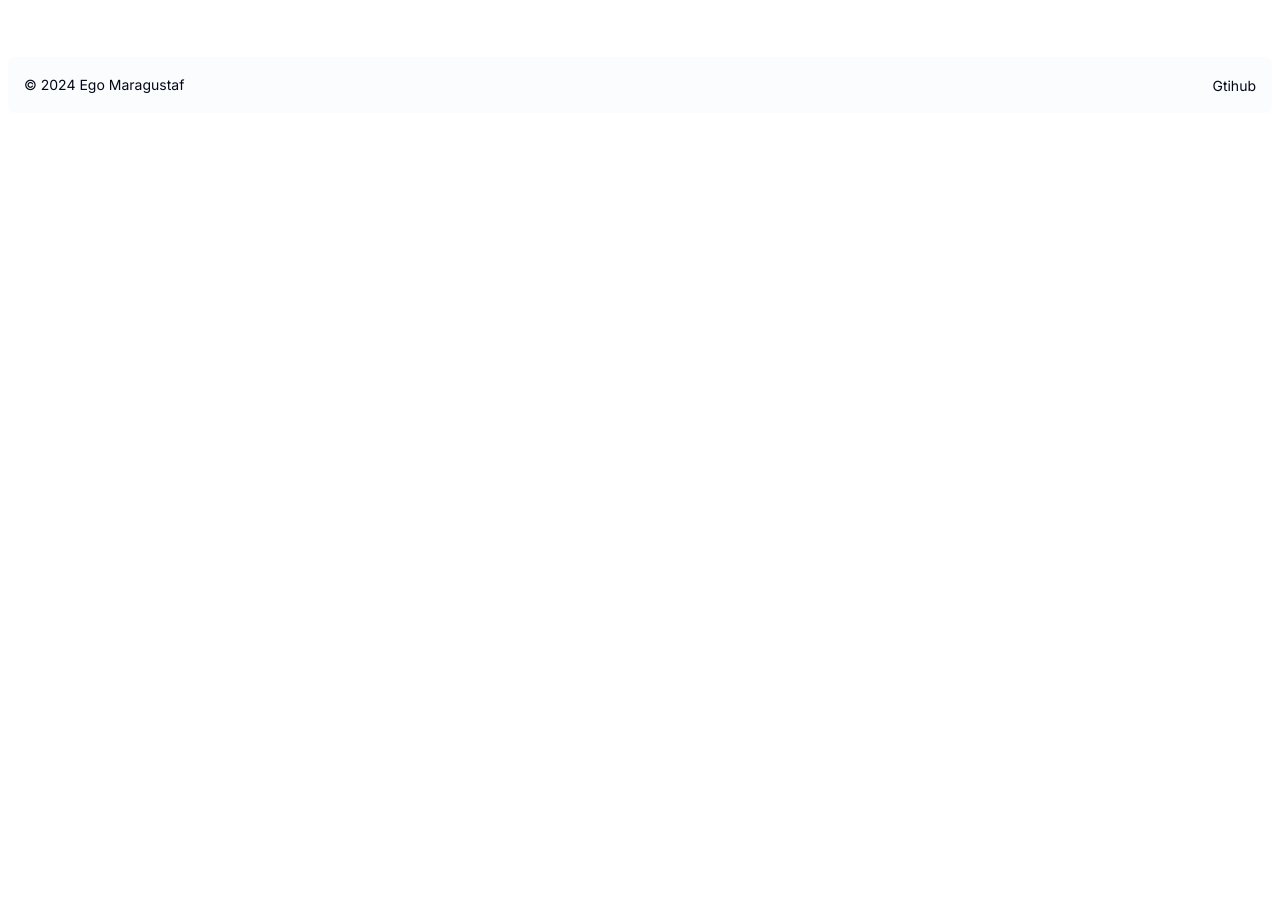
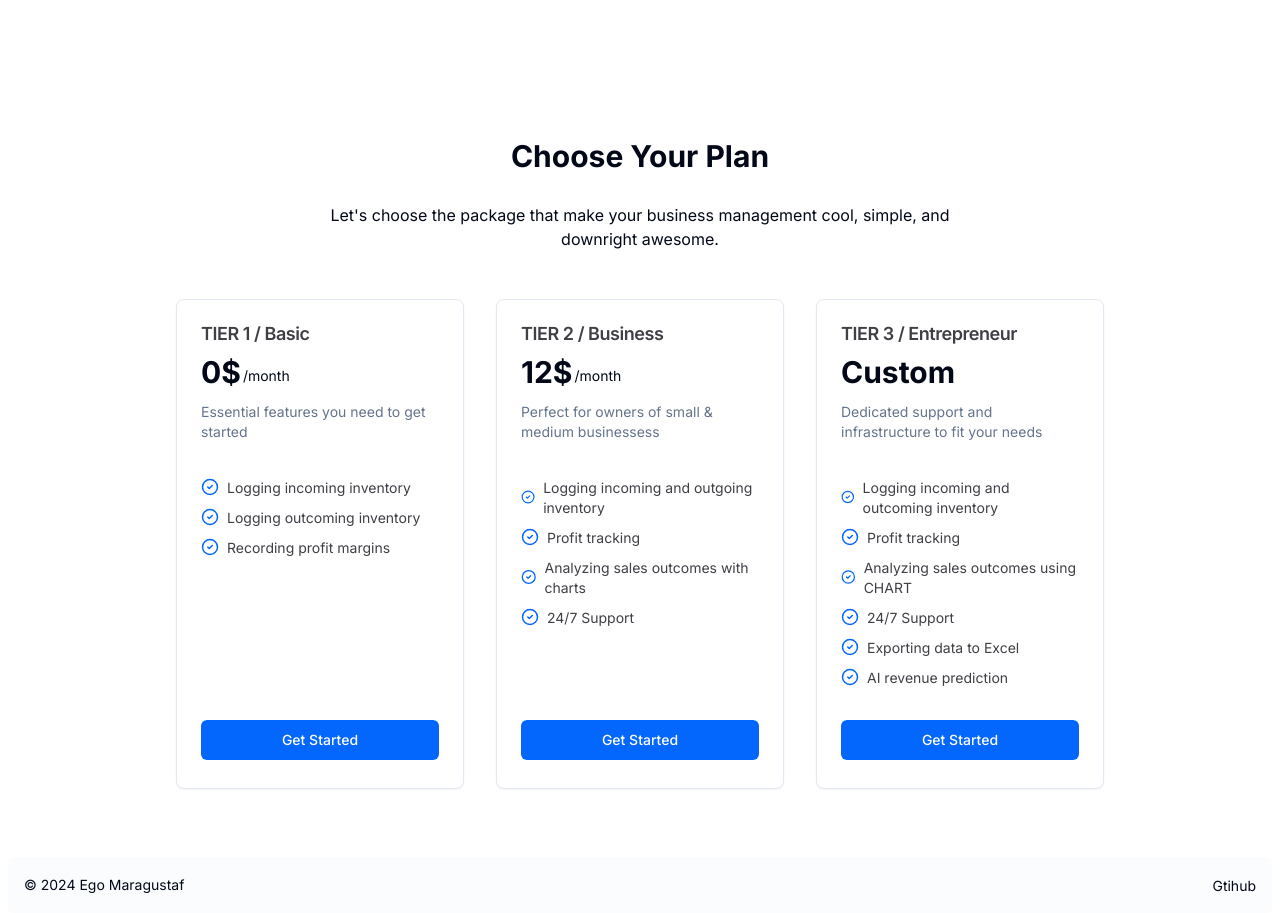
Before and after one commit to egomaragustaf/test2-aoa, a Next.js app: page / in a window 1280 px wide. Shown: the part 1460-2373 px from the top of the page. Before the commit the page ends 1573 px from the top, so only its background shows below. Built offline with nearby package versions, Linux system fonts and the light colour scheme.

Commit message:
feat: add pricing section

```diff
--- a/src/app/(main)/_components/section-about.tsx
+++ b/src/app/(main)/_components/section-about.tsx
@@ -11,7 +11,7 @@ export function About() {
           <b className="p-2 leading-normal flex text-center text-3xl">
             Welcome to KeDa – your ultimate business companion!
           </b>
-          <ul className="text-[#0C68FA] text-base space-y-2 font-semibold">
+          <ul className="text-[#0366fd] text-base space-y-2 font-semibold">
             <li className="flex gap-2">
               <CircleCheck className="h-6 w-6 text-green-600" />
               Simplify your entrepreneurial journey.
--- /dev/null
+++ b/src/app/(main)/_components/section-pricing.tsx
@@ -0,0 +1,130 @@
+"use client";
+
+import { Button } from "@/components/ui/button";
+import {
+  Card,
+  CardContent,
+  CardDescription,
+  CardFooter,
+  CardHeader,
+  CardTitle,
+} from "@/components/ui/card";
+import { CheckCircle2 } from "lucide-react";
+
+interface PricingProps {
+  title: string;
+  price: number | string;
+  features: string[];
+  description: string;
+  actionLabel: string;
+}
+
+function PricingCard({
+  title,
+  price,
+  features,
+  description,
+  actionLabel,
+}: PricingProps) {
+  return (
+    <Card className="w-72 flex flex-col justify-between py-1 mx-auto sm:mx-0">
+      <div>
+        <CardHeader className="pb-8 pt-4">
+          <CardTitle className="text-zinc-700 dark:text-zinc-300 text-lg">
+            {title}
+          </CardTitle>
+          <div className="flex gap-0.5">
+            <h3 className="text-3xl font-bold">
+              {price === Number(price) ? price + "$" : "Custom"}
+            </h3>
+            <span className="flex flex-col justify-end text-sm mb-1">
+              {price === Number(price) ? "/month" : ""}
+            </span>
+          </div>
+          <CardDescription className="pt-1.5 h-12">
+            {description}
+          </CardDescription>
+        </CardHeader>
+        <CardContent className="flex flex-col gap-2">
+          {features.map((feature: string) => (
+            <CheckItem key={feature} text={feature} />
+          ))}
+        </CardContent>
+      </div>
+      <CardFooter className="mt-2">
+        <Button className="relative inline-flex w-full items-center justify-center rounded-md bg-[#0366fd] text-white dark:bg-white px-6 font-medium  dark:text-black transition-colors focus:outline-none focus:ring-2 focus:ring-slate-400 focus:ring-offset-2 focus:ring-offset-slate-50">
+          <div className="absolute -inset-0.5 -z-10 rounded-lg bg-gradient-to-b from-[#c7d2fe] to-[#8678f9] opacity-75 blur" />
+          {actionLabel}
+        </Button>
+      </CardFooter>
+    </Card>
+  );
+}
+
+const CheckItem = ({ text }: { text: string }) => (
+  <div className="flex gap-2">
+    <CheckCircle2 size={18} className="my-auto text-[#0366fd]" />
+    <p className="pt-0.5 text-zinc-700 dark:text-zinc-300 text-sm">{text}</p>
+  </div>
+);
+
+export function Pricing() {
+  const plans = [
+    {
+      title: "TIER 1 / Basic",
+      price: 0,
+      features: [
+        "Logging incoming inventory",
+        "Logging outcoming inventory",
+        "Recording profit margins",
+      ],
+      description: "Essential features you need to get started",
+      actionLabel: "Get Started",
+    },
+    {
+      title: "TIER 2 / Business",
+      price: 12,
+      features: [
+        "Logging incoming and outgoing inventory",
+        "Profit tracking",
+        "Analyzing sales outcomes with charts",
+        "24/7 Support",
+      ],
+      description: "Perfect for owners of small & medium businessess",
+      actionLabel: "Get Started",
+    },
+    {
+      title: "TIER 3 / Entrepreneur",
+      price: "Custom",
+      features: [
+        "Logging incoming and outcoming inventory",
+        "Profit tracking",
+        "Analyzing sales outcomes using CHART",
+        "24/7 Support",
+        "Exporting data to Excel",
+        "AI revenue prediction",
+      ],
+      description: "Dedicated support and infrastructure to fit your needs",
+      actionLabel: "Get Started",
+    },
+  ];
+
+  return (
+    <section className="w-full min-h-screen flex flex-row lg:flex-col items-center justify-center gap-4">
+      <div className="flex flex-col w-full items-center justify-center gap-4">
+        <h1 className="p-2 leading-normal flex text-center text-3xl font-bold">
+          Choose Your Plan
+        </h1>
+        <p className="max-w-2xl text-center">
+          Let's choose the package that make your business management cool,
+          simple, and downright awesome.
+        </p>
+        <div className="flex flex-col sm:flex-row sm:flex-wrap justify-center gap-8 mt-8">
+          {plans.map((plan) => {
+            return <PricingCard key={plan.title} {...plan} />;
+          })}
+        </div>
+      </div>
+    </section>
+  );
+}
--- a/src/app/(main)/layout.tsx
+++ b/src/app/(main)/layout.tsx
@@ -4,6 +4,7 @@ import { Header } from "@/components/layout/header";
 
 import { HeroBackground } from "./_components/hero-background";
 import { About } from "./_components/section-about";
+import { Pricing } from "./_components/section-pricing";
 
 export default function MainLayout({
   className,
@@ -15,6 +16,7 @@ export default function MainLayout({
       <Header />
       <main className={cn("flex-1", className)}>{children}</main>
       <About />
+      <Pricing />
       <Footer />
     </div>
   );
--- a/src/components/ui/button.tsx
+++ b/src/components/ui/button.tsx
@@ -1,15 +1,15 @@
-import * as React from "react"
-import { Slot } from "@radix-ui/react-slot"
-import { cva, type VariantProps } from "class-variance-authority"
+import * as React from "react";
+import { Slot } from "@radix-ui/react-slot";
+import { cva, type VariantProps } from "class-variance-authority";
 
-import { cn } from "@/lib/utils"
+import { cn } from "@/lib/utils";
 
 const buttonVariants = cva(
   "inline-flex items-center justify-center whitespace-nowrap rounded-md text-sm font-medium ring-offset-background transition-colors focus-visible:outline-none focus-visible:ring-2 focus-visible:ring-ring focus-visible:ring-offset-2 disabled:pointer-events-none disabled:opacity-50",
   {
     variants: {
       variant: {
-        default: "bg-primary text-primary-foreground hover:bg-primary/90",
+        default: "bg-[#0366fd] text-[#0366fd]-foreground hover:bg-[#0366fd]/90",
         destructive:
           "bg-destructive text-destructive-foreground hover:bg-destructive/90",
         outline:
@@ -17,7 +17,7 @@ const buttonVariants = cva(
         secondary:
           "bg-secondary text-secondary-foreground hover:bg-secondary/80",
         ghost: "hover:bg-accent hover:text-accent-foreground",
-        link: "text-primary underline-offset-4 hover:underline",
+        link: "text-[#0366fd] underline-offset-4 hover:underline",
       },
       size: {
         default: "h-10 px-4 py-2",
@@ -31,26 +31,26 @@ const buttonVariants = cva(
       size: "default",
     },
   }
-)
+);
 
 export interface ButtonProps
   extends React.ButtonHTMLAttributes<HTMLButtonElement>,
     VariantProps<typeof buttonVariants> {
-  asChild?: boolean
+  asChild?: boolean;
 }
 
 const Button = React.forwardRef<HTMLButtonElement, ButtonProps>(
   ({ className, variant, size, asChild = false, ...props }, ref) => {
-    const Comp = asChild ? Slot : "button"
+    const Comp = asChild ? Slot : "button";
     return (
       <Comp
         className={cn(buttonVariants({ variant, size, className }))}
         ref={ref}
         {...props}
       />
-    )
+    );
   }
-)
-Button.displayName = "Button"
+);
+Button.displayName = "Button";
 
-export { Button, buttonVariants }
+export { Button, buttonVariants };
--- /dev/null
+++ b/src/components/ui/card.tsx
@@ -0,0 +1,79 @@
+import * as React from "react"
+
+import { cn } from "@/lib/utils"
+
+const Card = React.forwardRef<
+  HTMLDivElement,
+  React.HTMLAttributes<HTMLDivElement>
+>(({ className, ...props }, ref) => (
+  <div
+    ref={ref}
+    className={cn(
+      "rounded-lg border bg-card text-card-foreground shadow-sm",
+      className
+    )}
+    {...props}
+  />
+))
+Card.displayName = "Card"
+
+const CardHeader = React.forwardRef<
+  HTMLDivElement,
+  React.HTMLAttributes<HTMLDivElement>
+>(({ className, ...props }, ref) => (
+  <div
+    ref={ref}
+    className={cn("flex flex-col space-y-1.5 p-6", className)}
+    {...props}
+  />
+))
+CardHeader.displayName = "CardHeader"
+
+const CardTitle = React.forwardRef<
+  HTMLParagraphElement,
+  React.HTMLAttributes<HTMLHeadingElement>
+>(({ className, ...props }, ref) => (
+  <h3
+    ref={ref}
+    className={cn(
+      "text-2xl font-semibold leading-none tracking-tight",
+      className
+    )}
+    {...props}
+  />
+))
+CardTitle.displayName = "CardTitle"
+
+const CardDescription = React.forwardRef<
+  HTMLParagraphElement,
+  React.HTMLAttributes<HTMLParagraphElement>
+>(({ className, ...props }, ref) => (
+  <p
+    ref={ref}
+    className={cn("text-sm text-muted-foreground", className)}
+    {...props}
+  />
+))
+CardDescription.displayName = "CardDescription"
+
+const CardContent = React.forwardRef<
+  HTMLDivElement,
+  React.HTMLAttributes<HTMLDivElement>
+>(({ className, ...props }, ref) => (
+  <div ref={ref} className={cn("p-6 pt-0", className)} {...props} />
+))
+CardContent.displayName = "CardContent"
+
+const CardFooter = React.forwardRef<
+  HTMLDivElement,
+  React.HTMLAttributes<HTMLDivElement>
+>(({ className, ...props }, ref) => (
+  <div
+    ref={ref}
+    className={cn("flex items-center p-6 pt-0", className)}
+    {...props}
+  />
+))
+CardFooter.displayName = "CardFooter"
+
+export { Card, CardHeader, CardFooter, CardTitle, CardDescription, CardContent }
```
